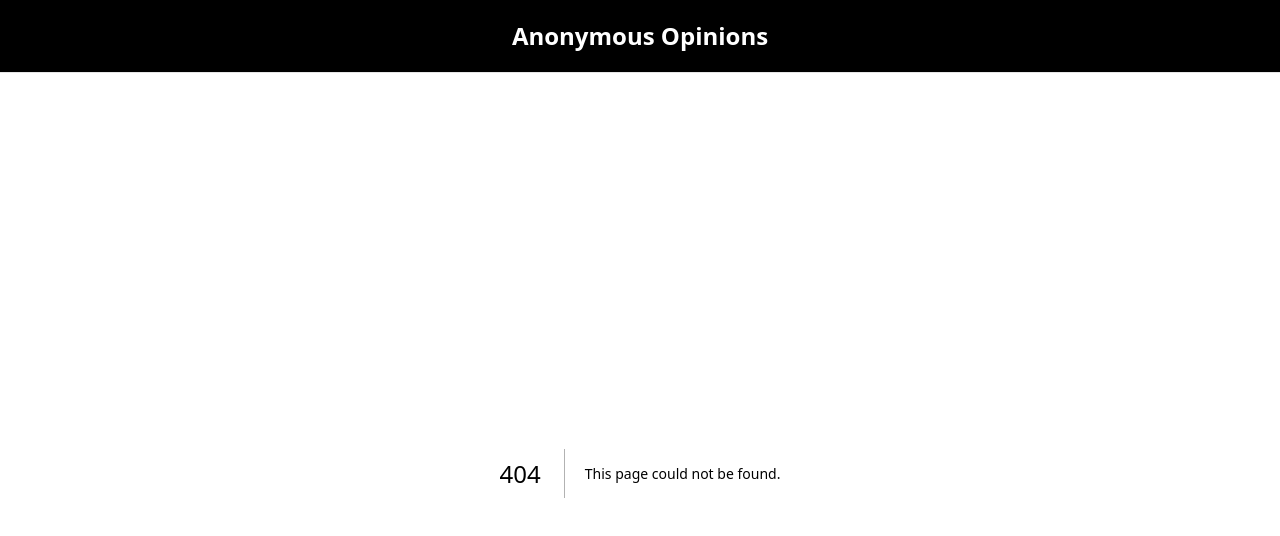
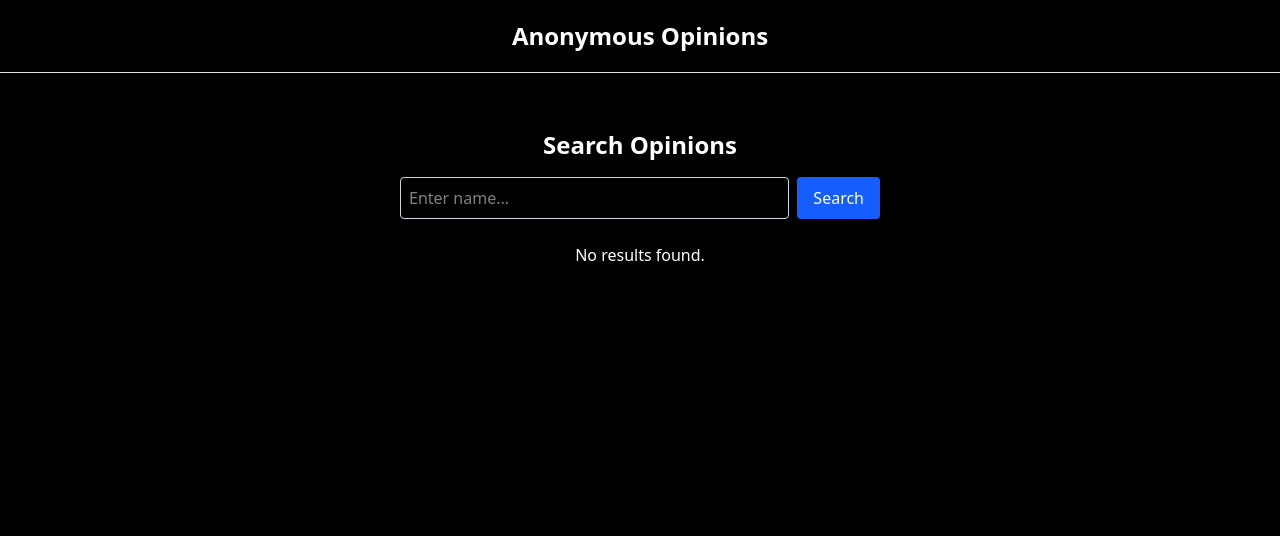
Before and after one commit to Sumit00s/opinion, a Next.js app: page /search in a window 1280 px wide. Before the commit this address had no page. Shown: the top 536 px of the page. Built offline with nearby package versions, Linux system fonts and the light colour scheme; no server answers.

Commit message:
search Functionality

```diff
--- a/app/_components/FilterDropdown.jsx
+++ b/app/_components/FilterDropdown.jsx
@@ -9,7 +9,8 @@ import {
   DropdownMenuSeparator,
   DropdownMenuTrigger,
 } from "@/components/ui/dropdown-menu";
-import { Menu } from "lucide-react";
+import { Menu, Search } from "lucide-react";
+import Link from "next/link";
 
 export function FilterDropdown() {
   const router = useRouter();
@@ -27,12 +28,15 @@ export function FilterDropdown() {
     <DropdownMenu>
       <DropdownMenuTrigger asChild>
         <button className="fixed cursor-pointer top-20 left-10 -translate-x-1/2 p-2 bg-black border font-bold text-2xl rounded-full mt-2 z-10">
-          <Menu />
+          <Search/>
         </button>
       </DropdownMenuTrigger>
       <DropdownMenuContent className="w-30 ml-12 mt-8 text-white bg-black border" align="end">
         <DropdownMenuLabel>Filter</DropdownMenuLabel>
         <DropdownMenuSeparator />
+        <DropdownMenuItem>
+          <Link href='/search'>Search Name</Link>
+        </DropdownMenuItem>
         <DropdownMenuItem onClick={() => handleFilterChange("all")}>
           All
         </DropdownMenuItem>
--- a/app/_lib/actions.js
+++ b/app/_lib/actions.js
@@ -118,3 +118,20 @@ export async function DeleteOpinion(id) {
 
    return data;
 }
+
+export async function searchOpinions(query) {
+    if (!query) return [];
+
+    // Fetch opinions where the name contains the search query (case-insensitive)
+    const { data, error } = await supabase
+        .from("opinions")
+        .select("*")
+        .ilike("name", `%${query}%`); // Case-insensitive partial match
+
+    if (error) {
+        console.error("Error fetching search results:", error.message);
+        return [];
+    }
+
+    return data;
+}
--- /dev/null
+++ b/app/search/page.jsx
@@ -0,0 +1,53 @@
+"use client";
+
+import { useState } from "react";
+import { searchOpinions } from "../_lib/actions";
+import OpinionsList from "../_components/OpinionsList";
+
+export default function SearchPage() {
+    const [searchQuery, setSearchQuery] = useState("");
+    const [results, setResults] = useState([]);
+    const [loading, setLoading] = useState(false);
+
+    const handleSearch = async () => {
+        if (!searchQuery.trim()) return;
+        setLoading(true);
+
+        const data = await searchOpinions(searchQuery);
+        setResults(data);
+
+        setLoading(false);
+    };
+
+    return (
+        <div className="max-w-lg mx-auto mt-10 p-4 text-white">
+            <h1 className="text-2xl font-bold text-center">Search Opinions</h1>
+
+            <div className="flex gap-2 mt-4">
+                <input
+                    type="text"
+                    placeholder="Enter name..."
+                    value={searchQuery}
+                    onChange={(e) => setSearchQuery(e.target.value)}
+                    className="w-full p-2 text-white bg-black rounded border border-gray-300"
+                />
+                <button
+                    onClick={handleSearch}
+                    className="bg-blue-600 px-4 py-2 rounded text-white cursor-pointer"
+                >
+                    Search
+                </button>
+            </div>
+
+            {loading && <p className="text-center mt-4">Loading...</p>}
+
+            <div className="mt-6">
+                {results.length > 0 ? (
+                    <OpinionsList opinions={results} />
+                ) : (
+                    <p className="text-center mt-4">No results found.</p>
+                )}
+            </div>
+        </div>
+    );
+}
```
